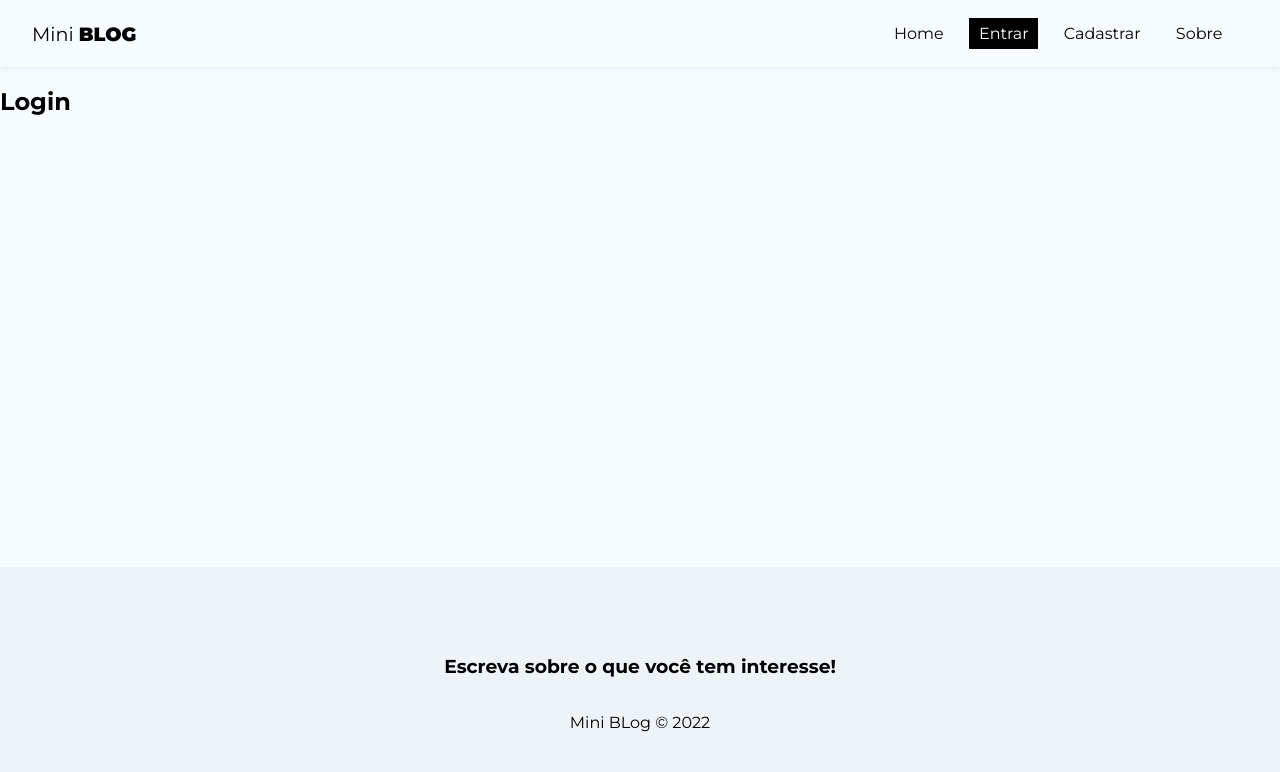
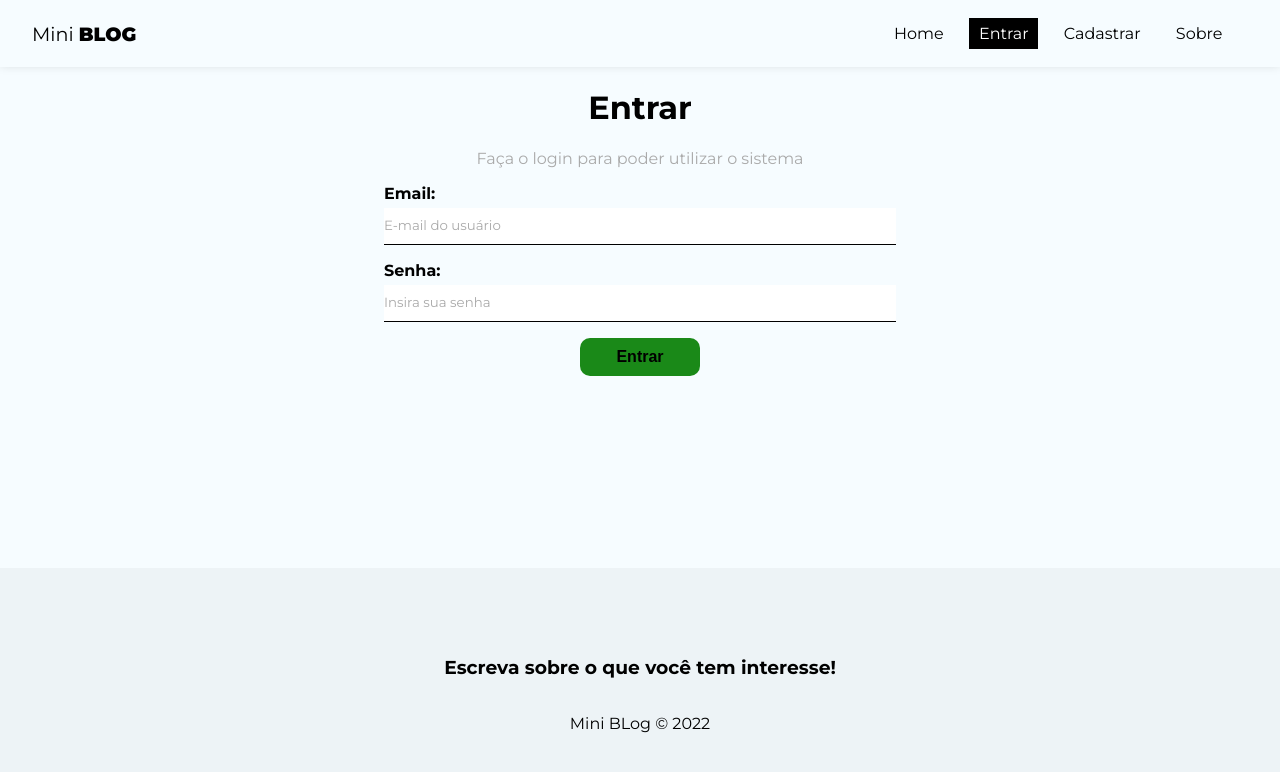
Before and after one commit to luizgustavoou/Miniblog, a React (Create React App) app: page /login in a window 1280 px wide. Shown: the top 772 px of the page. Built offline with nearby package versions, Linux system fonts and the light colour scheme; no server answers.

Commit message:
Estruturando página de login

```diff
--- a/src/pages/Login/Login.js
+++ b/src/pages/Login/Login.js
@@ -1,9 +1,62 @@
 import styles from "./Login.module.css";
+import { useAuthentication } from "../../hooks/useAuthentication";
+
+import { useState, useEffect } from "react";
 
 const Login = () => {
+  const [email, setEmail] = useState("");
+  const [password, setPassword] = useState("");
+  const [error, setError] = useState("");
+
+  const { error: authError, loading } = useAuthentication();
+
+  const handleSubmit = async (e) => {
+    e.preventDefault();
+    setError("");
+  };
+
+  useEffect(() => {
+    if (authError) {
+      setError(authError);
+    }
+  }, [authError]);
+
   return (
-    <div>
-      <h2>Login</h2>
+    <div className={styles.login}>
+      <h1>Entrar</h1>
+      <p>Faça o login para poder utilizar o sistema</p>
+      <form onSubmit={handleSubmit}>
+        <label>
+          <span>Email:</span>
+          <input
+            type="email"
+            name="email"
+            required
+            placeholder="E-mail do usuário"
+            value={email}
+            onChange={(e) => setEmail(e.target.value)}
+          />
+        </label>
+        <label>
+          <span>Senha:</span>
+          <input
+            type="password"
+            name="password"
+            required
+            placeholder="Insira sua senha"
+            value={password}
+            onChange={(e) => setPassword(e.target.value)}
+          />
+        </label>
+        {!loading && <button className="btn ">Entrar</button>}
+        {loading && (
+          <button className="btn" disabled>
+            Aguarde...
+          </button>
+        )}
+
+        {error && <p className="error">{error}</p>}
+      </form>
     </div>
   );
 };
--- a/src/pages/Login/Login.module.css
+++ b/src/pages/Login/Login.module.css
@@ -0,0 +1,7 @@
+.login {
+    text-align: center;
+}
+
+.login p {
+    color: #aaa;
+}
```
